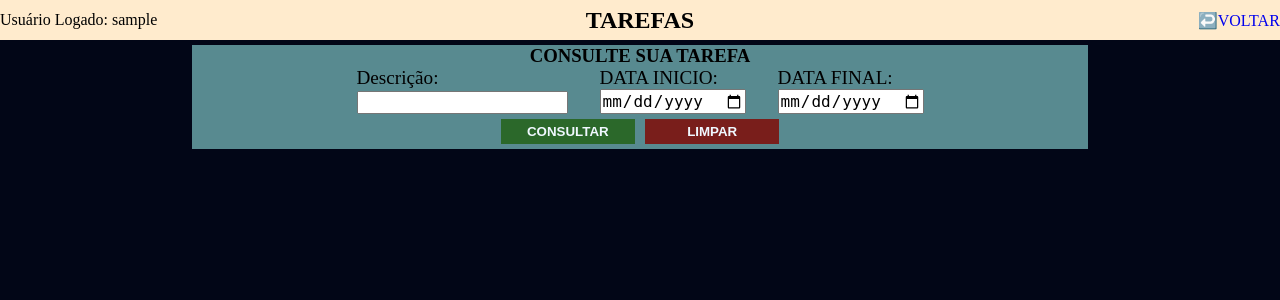
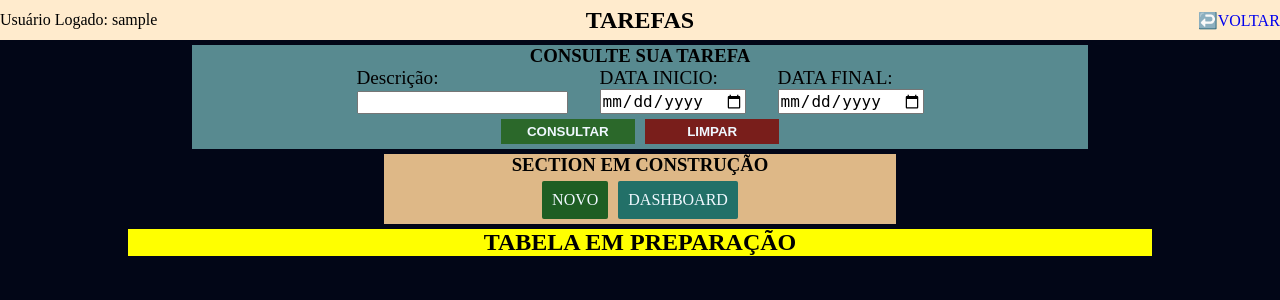
Before and after one commit to vitorhugoarcanjo/site_gestao_financeira, a Flask app: page /tarefas/ in a window 1280 px wide. Shown: the top 300 px of the page. Run offline with Flask 3, Linux system fonts and the light colour scheme; the visitor is signed in with stand-in values (Sample User, id 1).

Commit message:
adicionando funcionalidade a tela de tarefas

```diff
--- a/static/pasta_tarefas/import_css.css
+++ b/static/pasta_tarefas/import_css.css
@@ -1,7 +1,15 @@
 /* IMPORTS DO CABEÇALHO */
-@import url('/static/pasta_tarefas/tela_tarefas/estrutura_global.css');
-@import url('/static/pasta_tarefas/tela_tarefas/cabecalho.css');
+@import url('/static/pasta_tarefas/section_cabecalho/estrutura_global.css');
+@import url('/static/pasta_tarefas/section_cabecalho/cabecalho.css');
 
 
 /* IMPORTS DA TELA DE CONSULTA */
-@import url('/static/pasta_tarefas/tela_consulta/estrutura_consulta.css');
+@import url('/static/pasta_tarefas/section_consulta/estrutura_consulta.css');
+
+
+/* IMPORTS DA SEÇÃO DE BOTOES */
+@import url('/static/pasta_tarefas/section_botoes/estrutura.css');
+
+
+/* IMPORTS DA SEÇÃO DE TABELA */
+@import url('/static/pasta_tarefas/section_tabela/estrutura.css');
--- /dev/null
+++ b/static/pasta_tarefas/section_botoes/estrutura.css
@@ -0,0 +1,71 @@
+/* ESTRUTURA */
+.section_botoes {
+    display: flex;
+    height: auto;
+    width: 100%;
+    justify-content: center;
+    margin-bottom: 5px;
+}
+
+.section_botoes .section_botoes_fundo {
+    background-color: burlywood;
+    display: flex;
+    width: 40%;
+    justify-content: center;
+}
+/* ESTRUTURA */
+
+
+
+/* TITULO */
+.section_botoes .titulo {
+    display: flex;
+    justify-content: center;
+    margin-bottom: 5px;
+}
+/* TITULO */
+
+
+
+/* BOTÕES */
+.section_botoes .botoes_globais {
+    display: flex;
+    justify-content: center;
+    margin-bottom: 5px;
+    gap: 10px;
+}
+
+.section_botoes .botoes_globais a {
+    text-decoration: none;
+    border-radius: 2px;
+    padding: 10px;
+    color: aliceblue;
+    transition: background-color 0.7s ease, transform 0.7s ease;
+}
+
+    /* BOTÃO NOVO */
+    .section_botoes .botoes_globais .btn_novo {
+        background-color: rgb(30, 94, 35);
+    }
+
+    .section_botoes .botoes_globais .btn_novo:hover {
+        background-color: rgb(56, 158, 48);
+        transform: scale(1.1);
+    }
+    /* BOTÃO NOVO */
+    .section_botoes .botoes_globais .btn_dashboard {
+        background-color: rgb(34, 112, 104);
+    }
+
+    .section_botoes .botoes_globais .btn_dashboard:hover {
+        background-color: rgb(58, 162, 162);
+        transform: scale(1.1);
+    }
+
+
+    /* BOTÃO DASHBOARD */
+
+    /* BOTÃO DASHBOARD */
+
+
+/* BOTÕES */
--- a/static/pasta_tarefas/tela_consulta/estrutura_consulta.css
+++ b/static/pasta_tarefas/section_consulta/estrutura_consulta.css
@@ -3,6 +3,7 @@
     width: 100%;
     display: flex;
     justify-content: center;
+    margin-bottom: 5px;
 }
 
     .sec_con_container_fundo {
--- /dev/null
+++ b/static/pasta_tarefas/section_tabela/estrutura.css
@@ -0,0 +1,17 @@
+.section_tabela {
+    display: flex;
+    width: 100%;
+    justify-content: center;
+}
+
+.section_tabela_fundo {
+    display: flex;
+    background-color: yellow;
+    width: 80%;
+}
+
+.sub_section_fundo_tabela {
+    display: flex;
+    width: 100%;
+    justify-content: center;
+}
--- a/templates/pasta_tarefas/tela_tarefas.html
+++ b/templates/pasta_tarefas/tela_tarefas.html
@@ -65,5 +65,31 @@
         </div>
     </section>
 
+    <!-- SEÇÃO DE BOTÕES -->
+    <section class="section_botoes">
+        <div class="section_botoes_fundo">
+            <div class="sub_section_botoes">
+                <div class="titulo">
+                    <h3>SECTION EM CONSTRUÇÃO</h3>
+                </div>
+
+                <div class="botoes_globais">
+                    <a href="{{ url_for('tarefas.initarefas') }}" class="btn_novo">NOVO</a>
+                    <a href="{{ url_for('dashboard.inidashboard') }}" class="btn_dashboard">DASHBOARD</a>
+                </div>
+            </div>
+        </div>
+    </section>
+
+    <!-- SEÇÃO DE TABELA -->
+    <section class="section_tabela">
+        <div class="section_tabela_fundo">
+            <div class="sub_section_fundo_tabela">
+                <div class="titulo">
+                    <h1>TABELA EM PREPARAÇÃO</h1>
+                </div>
+            </div>
+        </div>
+    </section>
 </main>
 </html>
```
Also changed, not shown: static/pasta_tarefas/section_cabecalho/cabecalho.css (renamed from static/pasta_tarefas/tela_tarefas/cabecalho.css), static/pasta_tarefas/section_cabecalho/estrutura_global.css (renamed from static/pasta_tarefas/tela_tarefas/estrutura_global.css).
